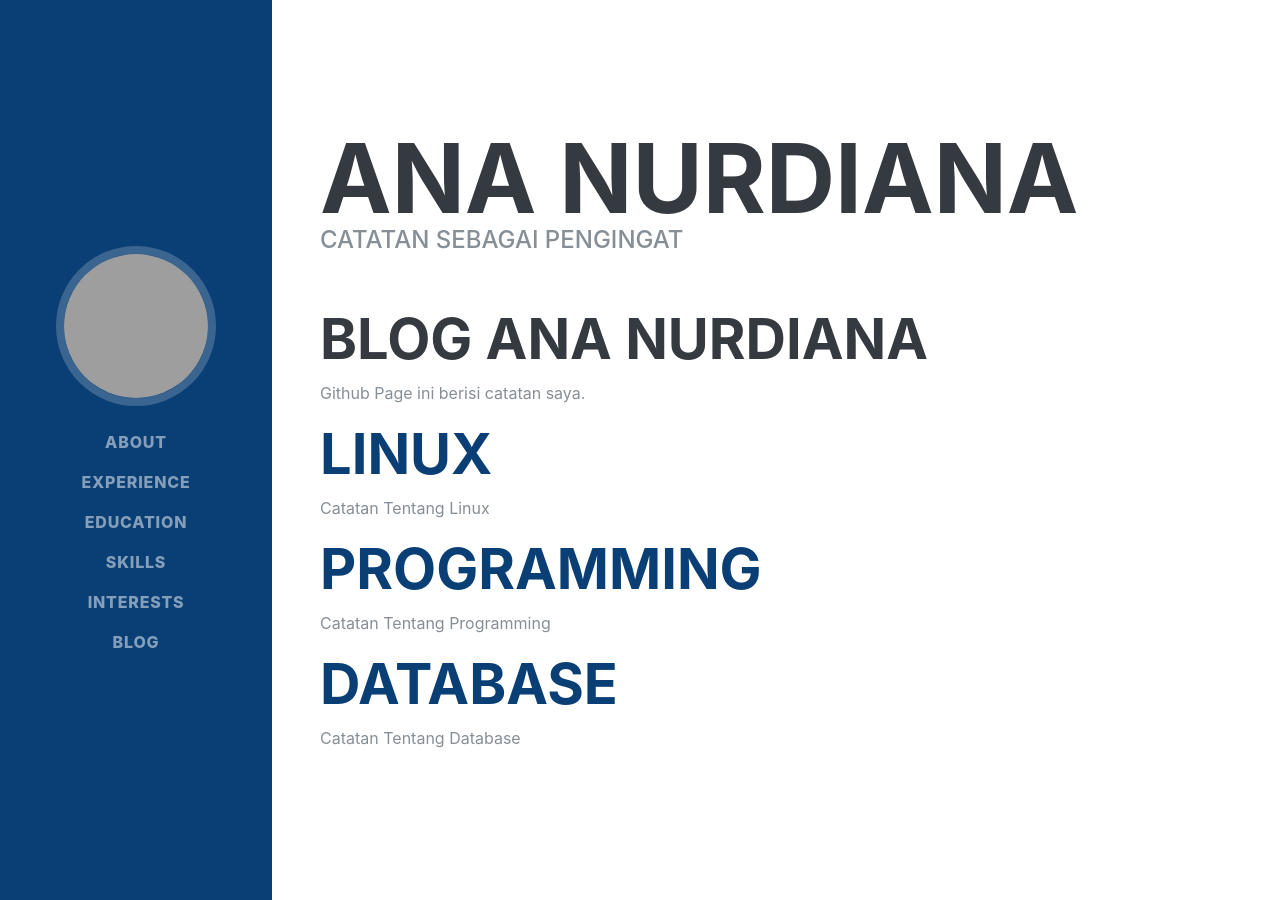
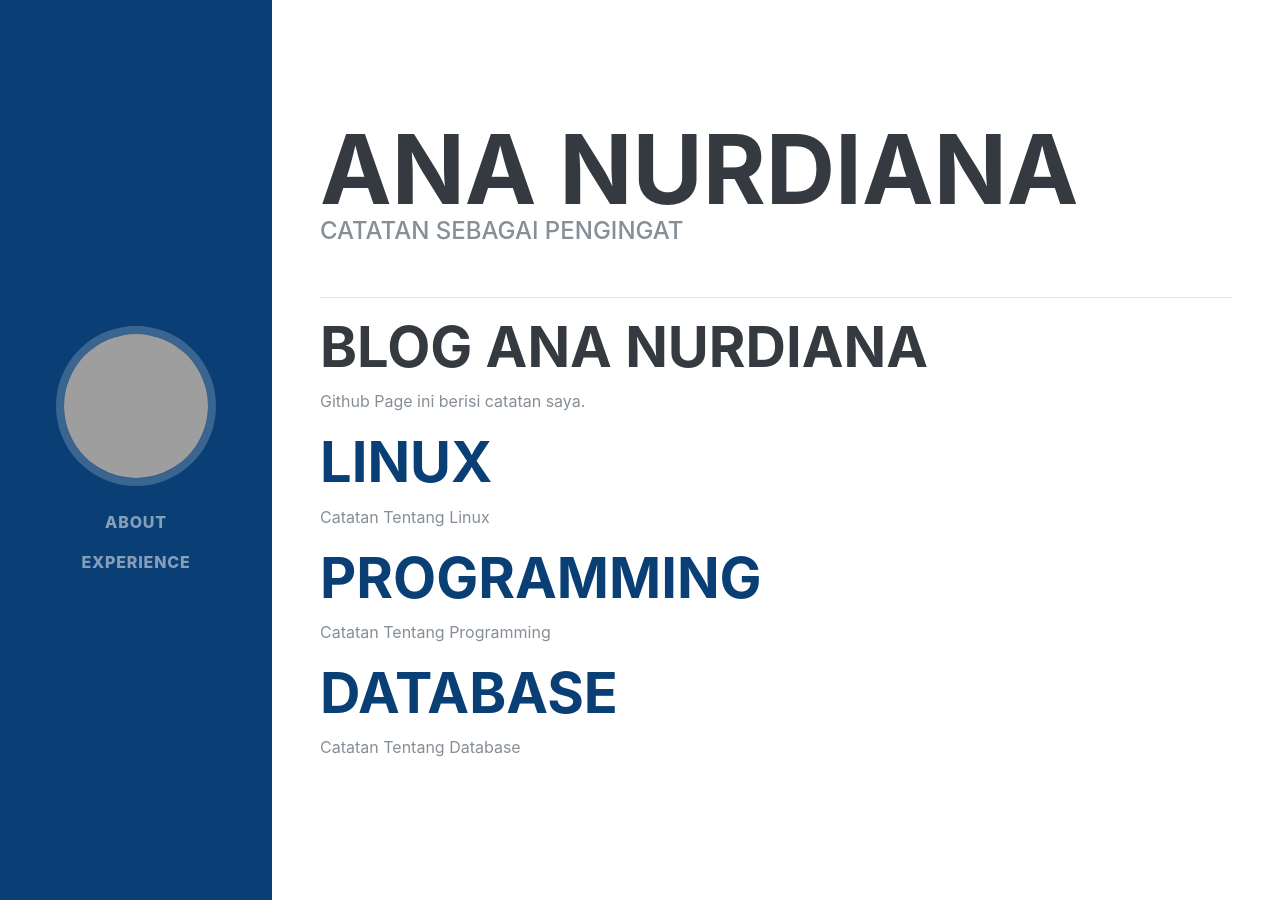
Before and after one commit to ananurdiana/ananurdiana.github.io, a Jekyll site: the page built from blog/index.md, in a window 1280 px wide. Built offline with Jekyll 4.4.1, drawn with Linux system fonts in a browser that asks for light colours; some web fonts are replaced; our own code applies the rules of GitHub Pages for plain Markdown files; grey boxes are pictures that could not be loaded.

Commit message:
Update default.html

```diff
--- a/_layouts/default.html
+++ b/_layouts/default.html
@@ -48,21 +48,7 @@
 				<li class="nav-item">
 					<a class="nav-link js-scroll-trigger" href="#experience">Experience</a>
 				</li>
-				<li class="nav-item">
-					<a class="nav-link js-scroll-trigger" href="#education">Education</a>
-				</li>
-				<li class="nav-item">
-					<a class="nav-link js-scroll-trigger" href="#skills">Skills</a>
-				</li>
-				<li class="nav-item">
-					<a class="nav-link js-scroll-trigger" href="#interests">Interests</a>
-				</li>
-				<li class="nav-item">
-					<a class="nav-link js-scroll-trigger" href="/blog">Blog</a>
-				</li>
-				<!-- <li class="nav-item">
-          <a class="nav-link js-scroll-trigger" href="#awards">Awards</a>
-        </li> -->
+
 			</ul>
 		</div>
 	</nav>
@@ -77,6 +63,9 @@
 				<div class="subheading mb-5">
 					{{ page.description | default: site.description | default: site.github.project_tagline }}
 				</div>
+
+				<hr/>
+
 				{{ content }}
 			</div>
 		</section>
```
